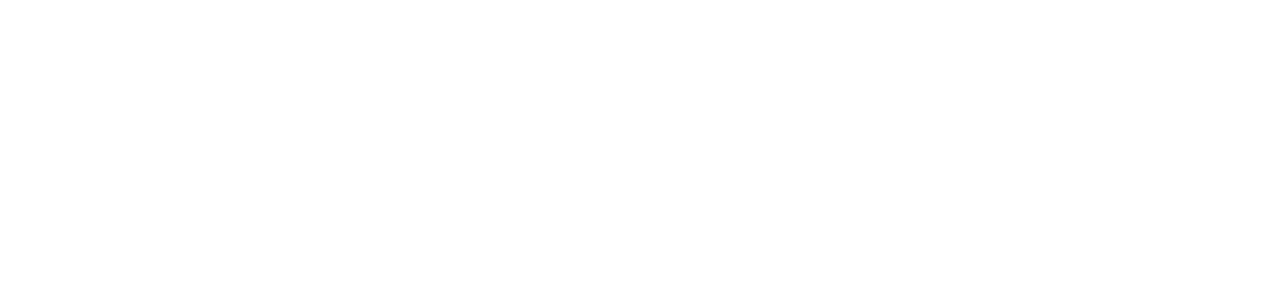
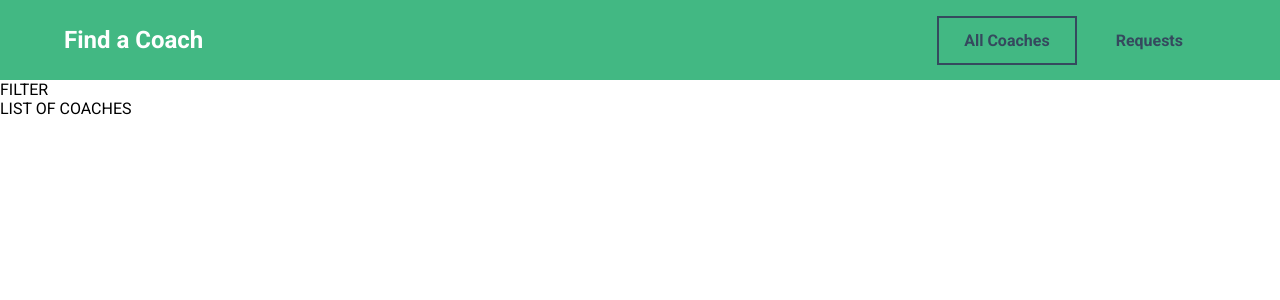
Before and after one commit to bognikk/VUE-coach-finder-app, a Vue app: page /coaches in a window 1280 px wide. Shown: the top 300 px of the page. Built offline with nearby package versions, Linux system fonts and the light colour scheme.

Commit message:
adding scss and header

```diff
--- a/package.json
+++ b/package.json
@@ -20,6 +20,8 @@
     "@vue/compiler-sfc": "^3.0.0-0",
     "babel-eslint": "^10.1.0",
     "eslint": "^6.7.2",
-    "eslint-plugin-vue": "^7.0.0-0"
+    "eslint-plugin-vue": "^7.0.0-0",
+    "sass": "^1.58.1",
+    "sass-loader": "^10.4.1"
   }
 }
--- a/src/App.vue
+++ b/src/App.vue
@@ -1,3 +1,29 @@
 <template>
+	<the-header></the-header>
 	<router-view></router-view>
 </template>
+
+<script>
+import TheHeader from './components/layout/TheHeader.vue';
+export default {
+	components: {
+		TheHeader,
+	},
+};
+</script>
+
+<style>
+@import url('https://fonts.googleapis.com/css2?family=Roboto:wght@400;700&display=swap');
+
+* {
+	box-sizing: border-box;
+}
+
+html {
+	font-family: 'Roboto', sans-serif;
+}
+
+body {
+	margin: 0;
+}
+</style>
--- /dev/null
+++ b/src/components/layout/TheHeader.vue
@@ -0,0 +1,76 @@
+<template>
+	<header>
+		<nav>
+			<h1><router-link to="/">Find a Coach</router-link></h1>
+			<ul>
+				<li><router-link to="/coaches">All Coaches</router-link></li>
+				<li><router-link to="/requests">Requests</router-link></li>
+			</ul>
+		</nav>
+	</header>
+</template>
+
+
+<style lang="scss" scoped>
+header {
+	display: flex;
+	justify-content: center;
+	align-items: center;
+	width: 100%;
+	height: 5rem;
+	background-color: #42b883;
+
+	nav {
+		display: flex;
+		justify-content: space-between;
+		align-items: center;
+		width: 90%;
+		margin: auto;
+
+		h1 {
+			margin: 0;
+
+			a {
+				margin: 0;
+				color: #fff;
+				text-decoration: none;
+
+				&:hover,
+				&:active,
+				&.router-link-active {
+					outline: transparent;
+					text-decoration: underline;
+				}
+			}
+		}
+
+		ul {
+			display: flex;
+			justify-content: center;
+			align-items: center;
+			padding: 0;
+			margin: 0;
+			list-style: none;
+
+			li {
+				margin: 0 0.5rem;
+
+				a {
+					display: inline-block;
+					padding: 0.75rem 1.5rem;
+					border: 1px solid transparent;
+					color: #35495e;
+					font-weight: 700;
+					text-decoration: none;
+
+					&:active,
+					&:hover,
+					&.router-link-active {
+						outline: 2px solid #35495e;
+					}
+				}
+			}
+		}
+	}
+}
+</style>
--- a/src/pages/coaches/CoachesList.vue
+++ b/src/pages/coaches/CoachesList.vue
@@ -1,3 +1,4 @@
 <template>
-	<h2></h2>
+	<section>FILTER</section>
+	<section>LIST OF COACHES</section>
 </template>
--- a/src/router.js
+++ b/src/router.js
@@ -10,12 +10,14 @@
 const router = createRouter({
   history: createWebHistory(),
   routes: [
-    { path: '/', redirecr: '/coaches' },
+    { path: '/', redirect: '/coaches' },
     { path: '/coaches', component: CoachesList },
     {
       path: '/coaches/:id',
       component: CoachDetail,
-      children: [{ path: './contact', component: ContactCoach }], // /coaches/c1/contact
+      children: [
+        { path: 'contact', component: ContactCoach }, // /coaches/c1/contact
+      ],
     },
     { path: '/register', component: CoachRegistration },
     { path: '/requests', component: RequestsReceived },
```
Also changed, not shown: 1 other file (tests, documents, lock files or other folders).
